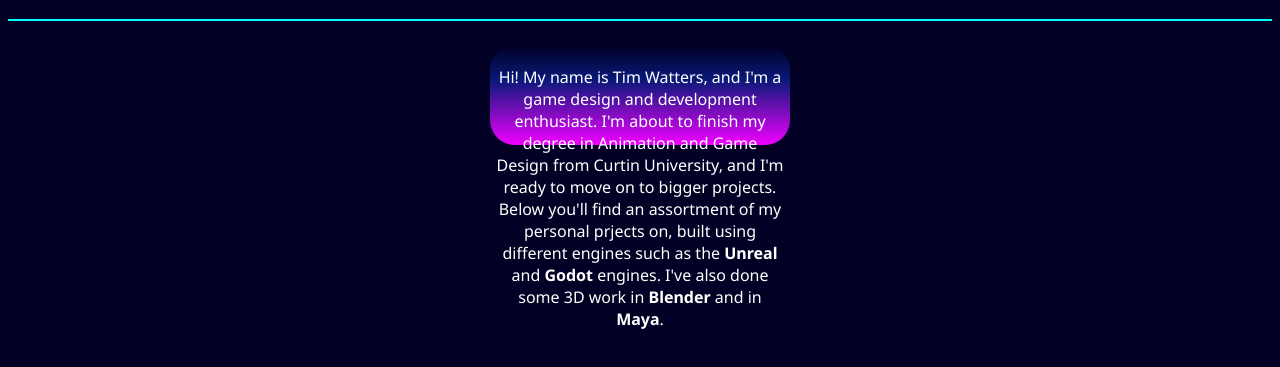
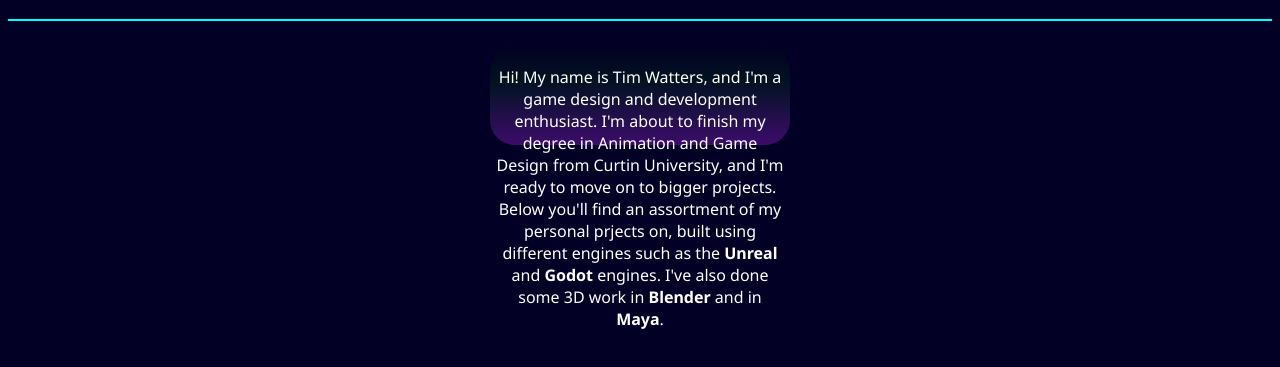
Before and after one commit to CertNZone/portfolio, a plain HTML site: page index.html in a window 1280 px wide. Shown: the part 67-434 px from the top of the page. Drawn offline with Linux system fonts and the light colour scheme.

Commit message:
Update to styling of field box

```diff
--- a/styles/styles.css
+++ b/styles/styles.css
@@ -33,7 +33,7 @@ header {
     padding: 5px;
     border-radius: 25px;
     background: rgb(2,0,36);
-    background: linear-gradient(180deg, rgba(2,0,36,1) 0%, rgba(9,25,121,1) 35%, rgba(241,0,255,1) 100%);
+    background: linear-gradient(180deg, rgba(2,0,36,1) 0%, rgba(0,18,32,1) 35%, rgba(60,12,107,1) 100%);
 }
 
 .field_title {
```
